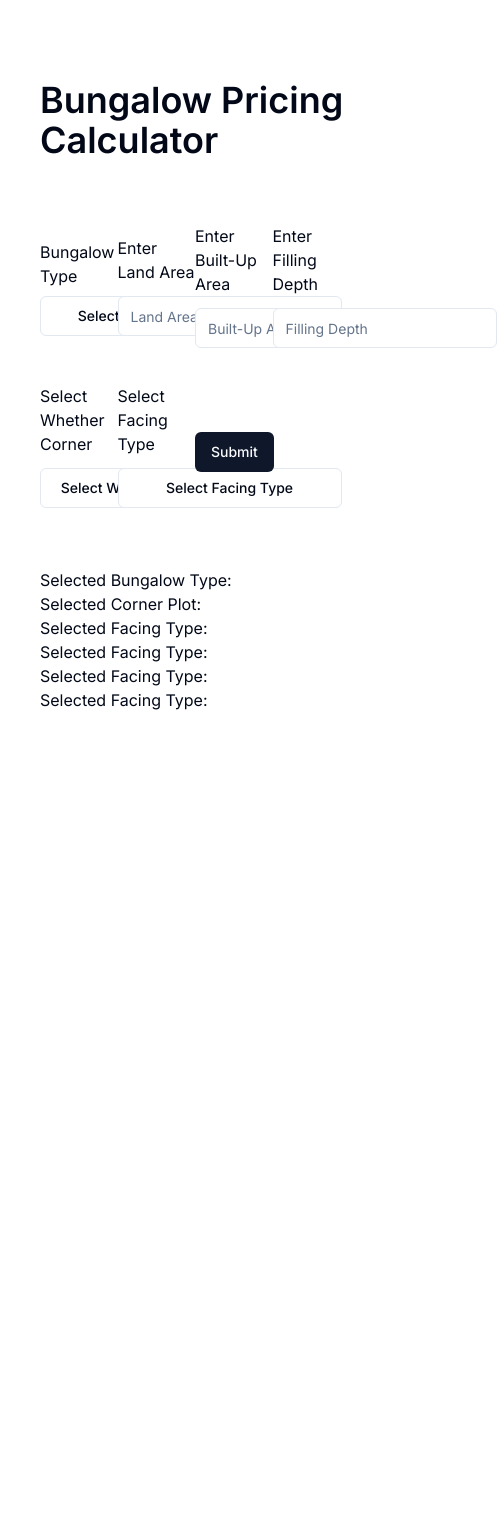
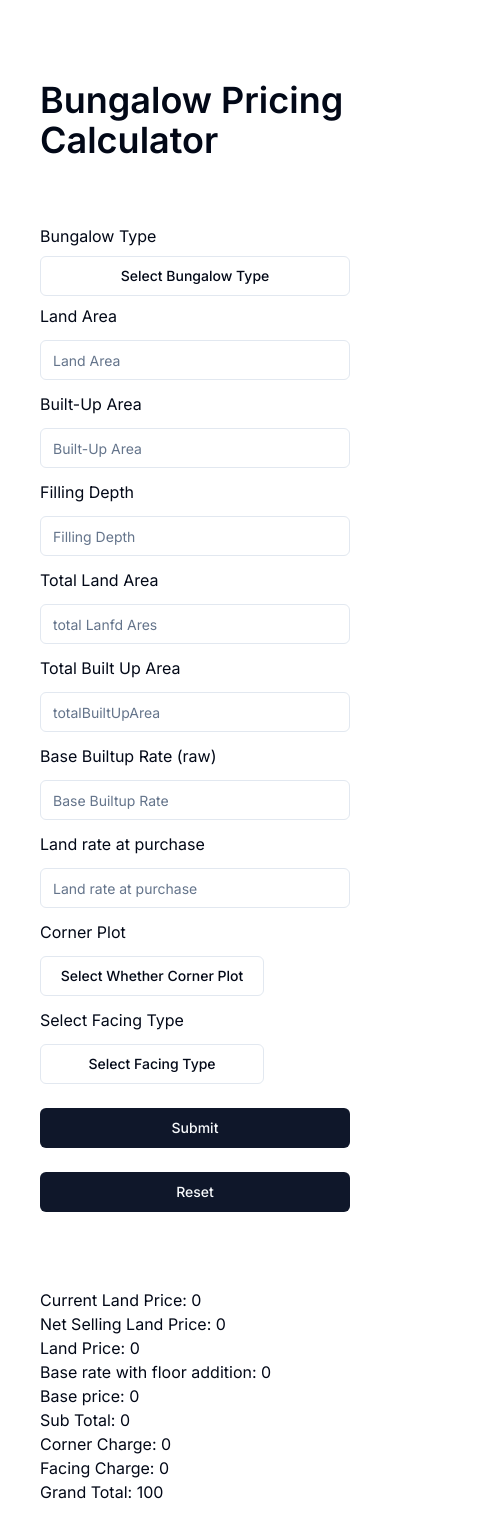
Before and after one commit to Ahmed4164/bungalow-configuration-app, a Next.js app: page / in a window 390 px wide. Shown: the top 1538 px of the page, 497 px wide, since content can reach past the window. Before the commit the page ends 844 px from the top, so only its background shows below. Built offline with nearby package versions, Linux system fonts and the light colour scheme.

Commit message:
responsive ui and calculation implemented

```diff
--- a/src/app/BungalowConfig.tsx
+++ b/src/app/BungalowConfig.tsx
@@ -19,6 +19,11 @@ interface BungalowConfigProps {
         fillingDepth: number | undefined;
         builtUpArea: number | undefined;
         landArea: number | undefined;
+        totalLandArea: number | undefined;
+        totalBuiltUpArea: number | undefined;
+        numberOfFloors: number | undefined;
+        baseBuiltupRate: number | undefined;
+        landRateAtPurchase: number | undefined;
         // Add other selected values as needed
     }) => void;
 }
@@ -30,9 +35,13 @@ const BungalowConfig: React.FC<BungalowConfigProps> = ({ onSelectValues }) => {
     const [fillingDepth, setFillingDepth] = React.useState<number | undefined>(undefined);
     const [builtUpArea, setBuiltUpArea] = React.useState<number | undefined>(undefined);
     const [landArea, setLandArea] = React.useState<number | undefined>(undefined);
+    const [totalLandArea, setTotalLandArea] = React.useState<number | undefined>(undefined);
+    const [totalBuiltUpArea, setTotalBuiltUpArea] = React.useState<number | undefined>(undefined);
+    const [numberOfFloors, setNumberOfFloors] = React.useState<number | undefined>(undefined);
+    const [baseBuiltupRate, setBaseBuiltupRate] = React.useState<number | undefined>(undefined);
+    const [landRateAtPurchase, setLandRateAtPurchase] = React.useState<number | undefined>(undefined);
 
     const handleFormSubmit = () => {
-        // Call the onSelectValues function with the selected values
         onSelectValues({
             bungalowType: selectedBungalowType,
             cornerPlot: selectedCornerPlot,
@@ -40,19 +49,39 @@ const BungalowConfig: React.FC<BungalowConfigProps> = ({ onSelectValues }) => {
             fillingDepth: fillingDepth,
             builtUpArea: builtUpArea,
             landArea: landArea,
+            totalLandArea: totalLandArea,
+            totalBuiltUpArea: totalBuiltUpArea,
+            numberOfFloors: numberOfFloors,
+            baseBuiltupRate: baseBuiltupRate,
+            landRateAtPurchase: landRateAtPurchase,
             // Add other selected values as needed
         });
     };
-
+    const handleFormReset = () => {
+        setSelectedBungalowType('');
+        setSelectedCornerPlot('');
+        setSelectedFacingType('');
+        setFillingDepth(null);
+        setBuiltUpArea(null);
+        setLandArea(null);
+        setTotalLandArea(null);
+        setTotalBuiltUpArea(null);
+        setNumberOfFloors(null);
+        setBaseBuiltupRate(null);
+        setLandRateAtPurchase(null);
+      };
     return (
-        <div className="grid grid-cols-4 justify-center items-center py-6">
-            <div>
+        // <div className="grid grid-cols-4 justify-center items-center py-6">
+        <div className="grid grid-cols-1 sm:grid-cols-2 md:grid-cols-3 lg:grid-cols-4 justify-center items-center py-6">
+             <div className="justify-self-center w-full">
+                <div className="flex flex-col justify-center items-center">
+                    <div className=" sm:w-56  w-full">
                 <h3>Bungalow Type</h3>
                 <DropdownMenu>
-                <DropdownMenuTrigger className="w-56 my-2" asChild>
+                    <DropdownMenuTrigger className="w-full my-2 justify-self-center" asChild>
                         <Button variant="outline">{selectedBungalowType || 'Select Bungalow Type'}</Button>
                     </DropdownMenuTrigger>
-                <DropdownMenuContent className="w-56">
+                    <DropdownMenuContent className=" ">
                         <DropdownMenuLabel>Select Bungalow Type</DropdownMenuLabel>
                         <DropdownMenuSeparator />
                         <DropdownMenuCheckboxItem
@@ -94,29 +123,82 @@ const BungalowConfig: React.FC<BungalowConfigProps> = ({ onSelectValues }) => {
                     </DropdownMenuContent>
                 </DropdownMenu>
                     </div>
-        <div>
-            <h3>Enter Land Area</h3>
-            <Input type="number" className="w-56 my-3" placeholder="Land Area" value={landArea || ""}
+                </div>
+            </div>
+            <div className="justify-self-center w-full">
+                <div className="flex flex-col justify-center items-center">
+                    <div className=" sm:w-56  w-full">
+                        <h3>Land Area</h3>
+                        <Input type="number" className="sm:w-56  my-3" placeholder="Land Area" value={landArea || ""}
                             onChange={(e) => setLandArea(Number(e.target.value))} />
                     </div>
-                <div>
-            <h3>Enter Built-Up Area</h3>
-            <Input type="number" className="w-56 my-3" placeholder="Built-Up Area" value={builtUpArea || ""}
+                </div>
+            </div>
+            <div className="justify-self-center w-full">
+                <div className="flex flex-col justify-center items-center">
+                    <div className=" sm:w-56  w-full">
+                        <h3>Built-Up Area</h3>
+                        <Input type="number" className="sm:w-56  my-3" placeholder="Built-Up Area" value={builtUpArea || ""}
                             onChange={(e) => setBuiltUpArea(Number(e.target.value))} />
                     </div>
-                <div>
-            <h3>Enter Filling Depth</h3>
-            <Input type="number" className="w-56 my-3" placeholder="Filling Depth" value={fillingDepth || ""}
+                </div>
+            </div>
+             <div className="justify-self-center w-full">
+                <div className="flex flex-col justify-center items-center">
+                    <div className=" sm:w-56  w-full">
+                    <h3>Filling Depth</h3>
+                        <Input type="number" className="sm:w-56  my-3" placeholder="Filling Depth" value={builtUpArea || ""}
                             onChange={(e) => setFillingDepth(Number(e.target.value))} />
                     </div>
-                <div className="py-6">
-            <h3>Select Whether Corner</h3>
+                </div>
+            </div>
+            <div className="justify-self-center w-full">
+                <div className="flex flex-col justify-center items-center">
+                    <div className=" sm:w-56  w-full">
+                    <h3>Total Land Area</h3>
+                    <Input type="number" className="sm:w-56 my-3" placeholder="total Lanfd Ares" value={totalLandArea || ""}
+                    onChange={(e) => setTotalLandArea(Number(e.target.value))} />
+                    </div>
+                </div>
+            </div>
+            <div className="justify-self-center w-full">
+                <div className="flex flex-col justify-center items-center">
+                    <div className=" sm:w-56  w-full">
+                    <h3>Total Built Up Area</h3>
+                    <Input type="number" className="sm:w-56 my-3" placeholder="totalBuiltUpArea" value={totalBuiltUpArea || ""}
+                    onChange={(e) => setTotalBuiltUpArea(Number(e.target.value))} />
+                    </div>
+                </div>
+            </div>
+            <div className="justify-self-center w-full">
+                <div className="flex flex-col justify-center items-center">
+                    <div className=" sm:w-56  w-full">
+                    <h3>Base Builtup Rate (raw)</h3>
+                    <Input type="number" className="sm:w-56 my-3" placeholder="Base Builtup Rate" value={baseBuiltupRate || ""}
+                    onChange={(e) => setBaseBuiltupRate(Number(e.target.value))} />
+                    </div>
+                </div>
+            </div>
+            <div className="justify-self-center w-full">
+                <div className="flex flex-col justify-center items-center">
+                    <div className=" sm:w-56  w-full">
+                    <h3>Land rate at purchase</h3>
+                    <Input type="number" className="sm:w-56 my-3" placeholder="Land rate at purchase" value={landRateAtPurchase || ""}
+                    onChange={(e) => setLandRateAtPurchase(Number(e.target.value))} />
+                    </div>
+                </div>
+            </div>
+            <div className="justify-self-center w-full">
+                <div className="flex flex-col justify-center items-center">
+                    <div className=" sm:w-56  w-full">
+                    <div className="w-full lg:w-56 md:w-56 sm:w-56">
+                <h3>Corner Plot</h3>
                 <DropdownMenu>
                     <DropdownMenuTrigger className="w-56 my-3" asChild>
                         <Button variant="outline">{selectedCornerPlot || 'Select Whether Corner Plot'}</Button>
                     </DropdownMenuTrigger>
                     <DropdownMenuContent className="w-56 my-3">
-                    <DropdownMenuLabel>Select Whether Corner Plot</DropdownMenuLabel>
+                        <DropdownMenuLabel>Corner Plot</DropdownMenuLabel>
                         <DropdownMenuSeparator />
                         <DropdownMenuCheckboxItem
                             checked={selectedCornerPlot === 'Yes'}
@@ -133,7 +215,12 @@ const BungalowConfig: React.FC<BungalowConfigProps> = ({ onSelectValues }) => {
                     </DropdownMenuContent>
                 </DropdownMenu>
             </div>
-                        <div className="py-6">
+                    </div>
+                </div>
+            </div>
+             <div className="justify-self-center w-full">
+                <div className="flex flex-col justify-center items-center">
+                    <div className=" sm:w-56  w-full">
                     <h3>Select Facing Type</h3>
                 <DropdownMenu>
                     <DropdownMenuTrigger className="w-56 my-3" asChild>
@@ -169,11 +256,22 @@ const BungalowConfig: React.FC<BungalowConfigProps> = ({ onSelectValues }) => {
                     </DropdownMenuContent>
                 </DropdownMenu>
                     </div>
-            <div className="">
+                </div>
+            </div>
+            <div className=" justify-self-center w-full">
+                <div className=" flex flex-col justify-center items-center">
+                    <div className="  my-3 sm:w-56  flex flex-col justify-center items-cente w-full">
                     <Button onClick={handleFormSubmit}>Submit</Button>
                     </div>
-            {/* <Input type="number" placeholder="Remoteness Factor" /> */}
-
+                </div>
+            </div>
+            <div className=" justify-self-center w-full">
+                <div className=" flex flex-col justify-center items-center">
+                    <div className="  my-3 sm:w-56  flex flex-col justify-center items-cente w-full">
+                    <Button onClick={handleFormReset}>Reset</Button>
+                    </div>
+                </div>
+            </div>
         </div>
     );
 }
--- a/src/app/page.tsx
+++ b/src/app/page.tsx
@@ -1,6 +1,7 @@
+
 "use client"
 import React, { useState } from "react";
-import BungalowConfig from "./BungalowConfig"
+import BungalowConfig from "./BungalowConfig";
 
 const Home: React.FC = () => {
   const [selectedValues, setSelectedValues] = useState({
@@ -10,7 +11,13 @@ const Home: React.FC = () => {
     fillingDepth: undefined,
     builtUpArea: undefined,
     landArea: undefined,
+    totalLandArea: undefined,
+    totalBuiltUpArea: undefined,
+    numberOfFloors: undefined,
+    baseBuiltupRate: undefined,
+    landRateAtPurchase: undefined,
   });
+
   const handleSelectValues = (values: {
     bungalowType: string | undefined;
     cornerPlot: string | undefined;
@@ -18,41 +25,80 @@ const Home: React.FC = () => {
     fillingDepth: number | undefined;
     builtUpArea: number | undefined;
     landArea: number | undefined;
+    totalLandArea: number | undefined;
+    totalBuiltUpArea: number | undefined;
+    numberOfFloors: number | undefined;
+    baseBuiltupRate: number | undefined;
+    landRateAtPurchase: number | undefined;
   }) => {
     setSelectedValues(values);
   };
- return (
-  <div className="px-10 py-20 ">
-    <h1 className="font-semibold text-4xl pb-10">Bungalow Pricing Calculator</h1>
-      <BungalowConfig onSelectValues={handleSelectValues} />
-    <div>
-      <p>Selected Bungalow Type: {selectedValues.bungalowType}</p>
-      <p>Selected Corner Plot: {selectedValues.cornerPlot}</p>
-      <p>Selected Facing Type: {selectedValues.facingType}</p>
-      <p>Selected Facing Type: {selectedValues.fillingDepth}</p>
-      <p>Selected Facing Type: {selectedValues.builtUpArea}</p>
-      <p>Selected Facing Type: {selectedValues.landArea}</p>
-    </div>
-  </div>
-  // Base Price
-  // Depends on Bungalow Category and associated markup
-  // Base Builtup Rate x (Built Up Area + Additional Built Up Area)
-  // Land Price
-  // Current Land Rate x Land Area x Land Value Sell Factor
-  // Corner Charge
-  // If Corner Plot, add 1% of Base Price
-  // Facing Charge
-  // If Facing East, add 5% of Base Price
-  // If Facing North, add 3%
-  // If Facing South, add 2%
-  // If Facing West, add 4%
-  // Remoteness Charge
-  // Remoteness Factor x Base Price
-  // Project Management Charge
-  // 10% of (Base Price + Land Price + Corner Charge + Facing Charge + Remoteness Charge)
-  // Grand Total Price = Base Price + Land Price + Corner Charge + Facing Charge + Remoteness Charge + Project Management Charge
+
+  // Constants for charges
+  let sellFactor = 0.2;
+  let developmentCharge = 200;
+  let legalCharge = 200;
+  let AdditionalLandArea = 1700;
+  let AdditionalBuiltUpArea = 1000;
+
+  let currentLandRate = selectedValues.landRateAtPurchase
+    ? selectedValues.landRateAtPurchase * (1 + sellFactor)
+    : null;
 
 
-);
+  let NetSellingLandPrice =
+    currentLandRate ? (currentLandRate + developmentCharge + legalCharge) : null;
+
+  let landPrice =
+    NetSellingLandPrice && selectedValues.totalLandArea? NetSellingLandPrice *
+    (AdditionalLandArea + selectedValues.totalLandArea + legalCharge): null;
+
+  let baserateWithFlooraAddition = selectedValues.baseBuiltupRate?
+    selectedValues.baseBuiltupRate *
+    (1 + 0.05 * Math.max(selectedValues.numberOfFloors! - 3, 0)): null;
+
+  let buildingPrice =selectedValues.baseBuiltupRate?
+    selectedValues.baseBuiltupRate *
+    (AdditionalBuiltUpArea + selectedValues.builtUpArea!): null;
+
+  let cornerFactor = 0.01;
+  let facing = 0.05;
+
+  let subTotal = landPrice && buildingPrice? (landPrice + buildingPrice): null;
+
+  let fillingRate = 100;
+  let fillingCharge = selectedValues.fillingDepth
+    ? selectedValues.fillingDepth * fillingRate
+    : 0;
+
+  let facingCharge = subTotal * facing;
+  let cornerCharge = subTotal * cornerFactor;
+  let remotenessCharge = 100;
+
+  let grandTotal = subTotal + cornerCharge + facingCharge + fillingCharge + remotenessCharge;
+  return (
+    <div className="px-10 py-20">
+      <h1 className="font-semibold text-4xl">
+        Bungalow Pricing Calculator
+      </h1>
+      <div className=" py-10 justify-center">
+        <BungalowConfig onSelectValues={handleSelectValues} />
+      </div>
+      <div>
+        <h3>Current Land Price: {currentLandRate ? currentLandRate : 0}</h3>
+        <h3>Net Selling Land Price: {NetSellingLandPrice ? NetSellingLandPrice : 0}</h3>
+        <h3>Land Price: {landPrice ? landPrice : 0}</h3>
+        <h3>Base rate with floor addition: {baserateWithFlooraAddition ? baserateWithFlooraAddition : 0}</h3>
+        <h3>Base price: {buildingPrice ? buildingPrice : 0}</h3>
+        <h3>Sub Total: {subTotal ? subTotal : 0}</h3>
+        <h3>Corner Charge: {cornerCharge ? cornerCharge : 0}</h3>
+        <h3>Facing Charge: {facingCharge ? facingCharge : 0}</h3>
+        <h3>Grand Total: {grandTotal ? grandTotal : 0}</h3>
+
+      </div>
+    </div>
+  );
 };
+
+// Export the Home component
 export default Home;
```
Lines whose indentation alone changed are shown as unchanged.
